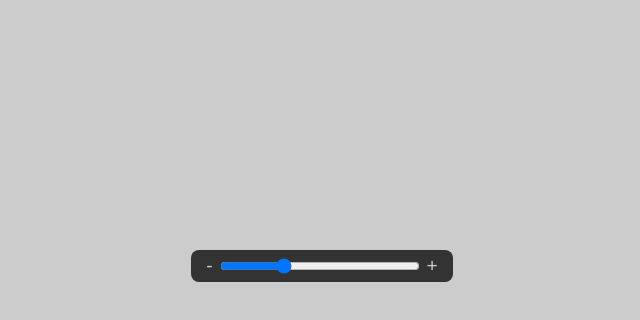
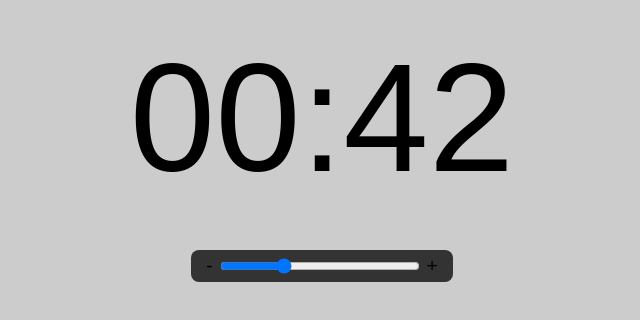
Before and after one commit to hellomynameisariel/fiftyflow, a plain HTML site: page index.html in a window 1280 px wide. Shown: the whole page, without its empty margins (318-958 px from the left). Drawn offline with Linux system fonts and the light colour scheme.

Commit message:
Update index.html

```diff
--- a/index.html
+++ b/index.html
@@ -3,9 +3,9 @@
 <head>
 <meta charset="UTF-8">
 <meta name="viewport" content="width=device-width, initial-scale=1.0">
-<title>FiftyFlow Timer</title>
+<title>Breakshift Timer</title>
 <style>
-  body { background-color: #000; color: #ccc; display: flex; flex-direction: column; align-items: center; justify-content: flex-start; height: 100vh; margin: 0; font-family: Arial, sans-serif; padding-top: 10px; transition: background-color 1s; }
+  body { background-color: #000; color: #ccc; display: flex; flex-direction: column; align-items: center; justify-content: flex-start; height: 100vh; margin: 0; font-family: Arial, sans-serif; padding-top: 10px; transition: background-color 1s, color 1s; }
   #banner { font-size: 2em; margin-bottom: 10px; display: none; }
   #timer { font-size: var(--timer-font-size, 12vw); text-align: center; margin-top: 20px; }
   #controls { margin-top: 15px; display: flex; flex-direction: column; align-items: center; gap: 10px; }
@@ -61,6 +61,7 @@ function updateTimer() {
 
   if (countingBreak) {
     document.body.style.backgroundColor = '#007BFF'; // Breaktime blue
+    document.body.style.color = '#ffffff';
     banner.style.display = 'block';
   } else {
     banner.style.display = 'none';
@@ -74,6 +75,7 @@ function updateTimer() {
 
     const value = Math.floor(brightness * 255);
     document.body.style.backgroundColor = `rgb(${value}, ${value}, ${value})`;
+    document.body.style.color = (brightness >= 0.5) ? '#000000' : '#ffffff';
   }
 
   setTimeout(updateTimer, 1000 - new Date().getMilliseconds());
```
